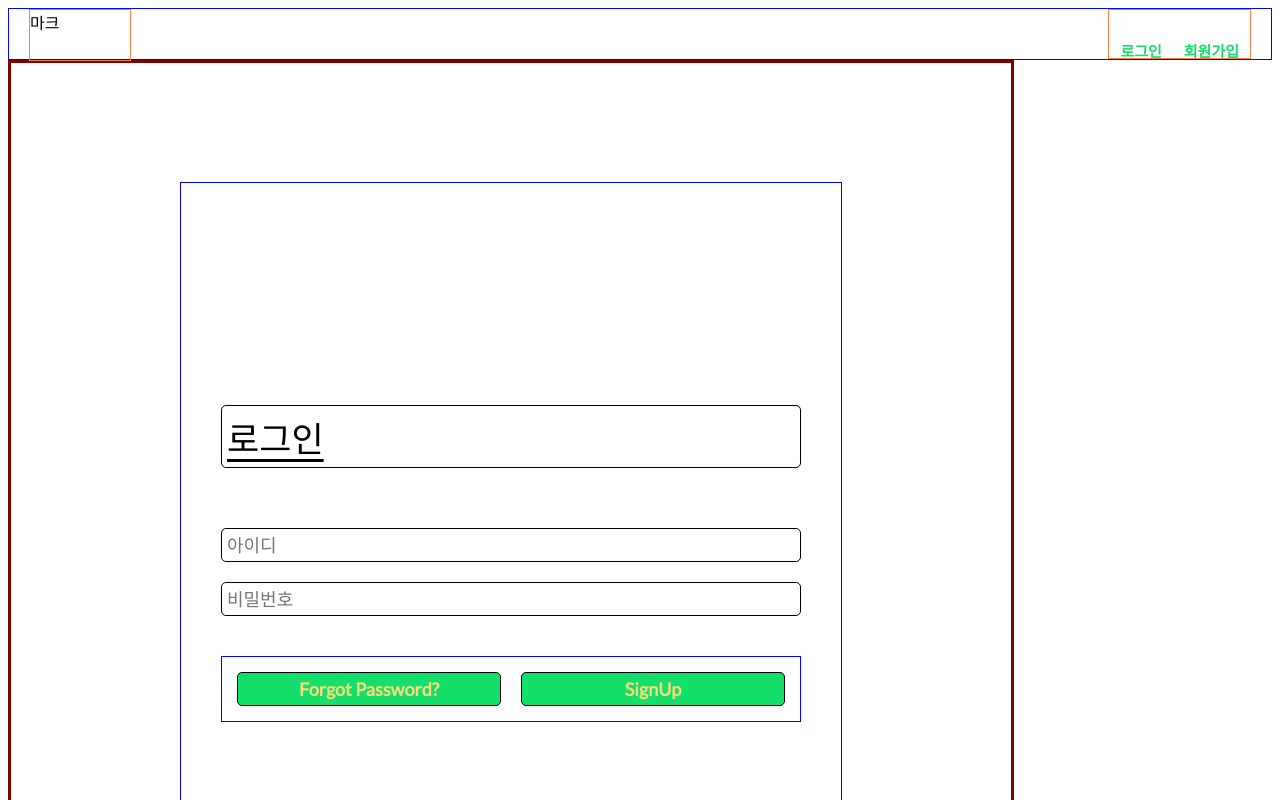
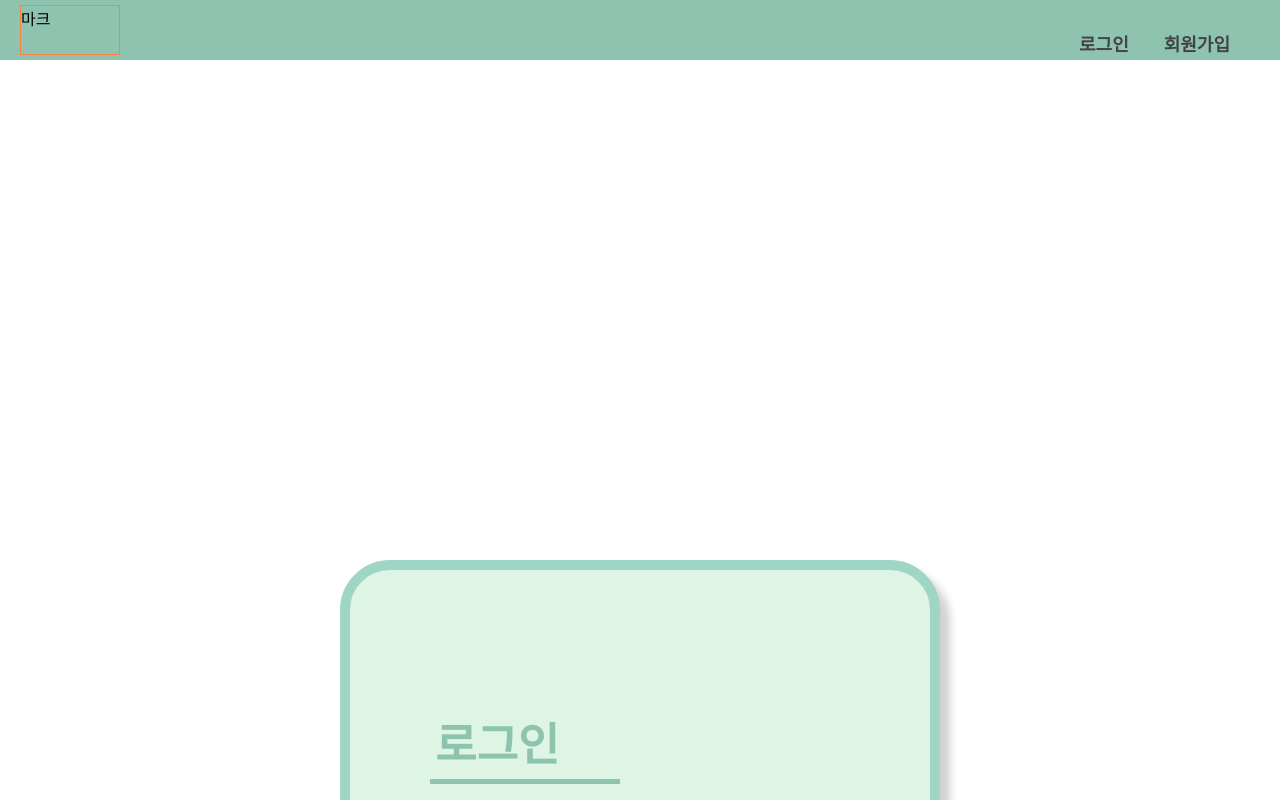
Before and after one commit to codestates-seb/seb40_main_024, a React (Create React App) app in the folder front/: page /login in a window 1280 px wide. Shown: the top 800 px of the page. Built offline with nearby package versions, Linux system fonts and the light colour scheme.

Commit message:
design: 로그인 외 공통컴포넌트 적용, css 수정

```diff
--- a/front/src/App.css
+++ b/front/src/App.css
@@ -2,4 +2,7 @@
 
 * {
   font-family: 'Lato', sans-serif;
+  margin: 0;
+  padding: 0;
+  box-sizing: border-box;
 }
--- a/front/src/Component/Common/Navbar.js
+++ b/front/src/Component/Common/Navbar.js
@@ -8,10 +8,10 @@ const LongContainer = styled.div`
   flex-direction: row;
   justify-content: space-between;
   width: auto;
-  height: 50px;
+  height: 60px;
   padding-left: 20px;
   padding-right: 20px;
-  border: 1px solid #0000ff;
+  background-color: #8ec3b0;
 `;
 
 const MiniContainer = styled.div`
@@ -19,15 +19,17 @@ const MiniContainer = styled.div`
   flex-direction: row;
   justify-content: space-between;
   width: 900px;
-  height: 50px;
+  height: 60px;
   padding-left: 20px;
   padding-right: 20px;
-  border: 1px solid #0000ff;
+  background-color: #8ec3b0;
 `;
 
 const MarkBox = styled.div`
   display: flex;
   flex-direction: row;
+  margin-top: auto;
+  margin-bottom: auto;
   width: 100px;
   height: 50px;
   border: 1px solid #ff8040;
@@ -38,9 +40,14 @@ const HamburgerBox = styled.div`
   flex-direction: column;
   align-items: center;
   justify-content: center;
+  margin-top: auto;
+  margin-bottom: auto;
   width: 50px;
   height: 50px;
-  border: 1px solid #ff8040;
+  background-color: #8ec3b0;
+  border: 1px solid #bcead5;
+  border-radius: 10px;
+  /* border: 1px solid #ff8040; */
   cursor: pointer;
 `;
 
@@ -50,30 +57,30 @@ const Hamburger = styled.div`
   width: 20px;
   height: 2px;
   margin: 2px;
-  background-color: #1a1a1a;
-  border: 1px solid #1a1a1a;
+  background-color: #444;
+  border: 1px solid #444;
   border-radius: 20px;
 `;
 
 const ButtonBox = styled.div`
   display: flex;
   flex-direction: row;
-  border: 1px solid #ff8040;
+  /* border: 1px solid #ff8040; */
 `;
 
 const Button = styled.button`
   display: flex;
   line-height: normal;
   margin-left: 5px;
-  margin-right: 5px;
+  margin-right: 30px;
   padding-top: 30px;
   padding-bottom: 5px;
-  font-size: 15px;
+  font-size: 18px;
   font-weight: bold;
   border: none;
   border-radius: 5px;
   background-color: transparent;
-  color: #13df6a;
+  color: #444;
   vertical-align: bottom;
   z-index: 9999;
   cursor: pointer;
--- a/front/src/Component/Home/MainMiddle.js
+++ b/front/src/Component/Home/MainMiddle.js
@@ -1,6 +1,6 @@
 import styled from 'styled-components';
 import { useNavigate } from 'react-router-dom';
-import { ButtonA, ButtonB, ButtonC } from '../Common/Button';
+import { ButtonA, ButtonB, NavForgotPasswordButton } from '../Common/Button';
 
 const MiddleDiv = styled.div`
   margin: 0 auto;
@@ -41,7 +41,7 @@ const Middle = () => {
           이곳에서 저희와 함께 이루어 보세요
           <ButtonA></ButtonA>
           <ButtonB></ButtonB>
-          <ButtonC></ButtonC>
+          <NavForgotPasswordButton></NavForgotPasswordButton>
         </h2>
         <button onClick={() => navigate('/asset')}>테스트버튼 자산이동</button>
         <button onClick={() => navigate('/freeboardpost')}>
--- a/front/src/Component/Member/ForgotPasswordBox.js
+++ b/front/src/Component/Member/ForgotPasswordBox.js
@@ -1,13 +1,13 @@
 import styled from 'styled-components';
+import { ForgotPasswordButton } from '../Common/Button';
 
 const PageContainer = styled.div`
   display: flex;
   flex-direction: column;
-  width: 1000px;
-  height: 1000px;
+  width: 100%;
+  height: 4500px;
   align-items: center;
-  justify-content: center;
-  border: 3px solid #800000;
+  /* border: 3px solid #800000; */
 `;
 
 const Container = styled.div`
@@ -16,9 +16,12 @@ const Container = styled.div`
   width: 600px;
   height: 700px;
   padding: 30px;
-  margin: auto;
+  margin: 500px;
   justify-content: center;
-  border: 1px solid #0000ff;
+  border: 10px solid #9ed5c5;
+  border-radius: 50px;
+  background-color: #def5e5;
+  box-shadow: 10px 10px 8px #d1d1d1;
 `;
 
 const TitleBox = styled.div`
@@ -26,23 +29,36 @@ const TitleBox = styled.div`
   padding: 5px;
   margin: 10px;
   margin-bottom: 50px;
-  font-size: 35px;
-  text-decoration: underline;
-  text-underline-position: under;
-  border-radius: 5px;
-  border: 1px solid black;
+  margin-left: 50px;
+  width: 350px;
+  font-size: 45px;
+  font-weight: bold;
+  border-bottom: 5px solid #8ec3b0;
+  color: #8ec3b0;
+  border-radius: 1px;
+  /* border: 1px solid black; */
 `;
 
 const TextBox = styled.input`
   display: flex;
   padding: 5px;
-  margin: 10px;
+  margin-top: 25px;
+  margin-left: 50px;
+  margin-right: 50px;
+  height: 40px;
   line-height: normal;
-  font-size: 18px;
-  border-radius: 5px;
-  border: 1px solid black;
+  font-weight: 800;
+  font-size: 20px;
+  border-radius: 8px;
+  border: 3px solid #9ed5c5;
+  color: #444;
   ::placeholder {
-    font-size: 18px;
+    font-size: 20px;
+    padding-left: 8px;
+  }
+  :focus {
+    outline: #8ec3b0;
+    color: #444;
   }
 `;
 
@@ -52,30 +68,18 @@ const ButtonBox = styled.div`
   padding: 5px;
   margin: 10px;
   margin-top: 30px;
-  border: 1px solid #0000ff;
+  /* border: 1px solid #0000ff; */
 `;
 
-const Button = styled.button`
+const Button = styled.div`
   display: flex;
-  line-height: normal;
+  flex-direction: row;
   justify-content: center;
   width: 100%;
   height: auto;
   padding: 5px;
   margin: 10px;
-  font-size: 18px;
-  color: #f9dd7d;
-  font-weight: bold;
-  border: 1px solid black;
-  border-radius: 5px;
-  background-color: #13df6a;
-  cursor: pointer;
-  :hover {
-    background-color: #0ea34e;
-  }
-  :active {
-    background-color: #f4c00b;
-  }
+  /* border: 1px solid #0000ff; */
 `;
 
 export const ForgotPasswordBox = () => {
@@ -87,7 +91,9 @@ export const ForgotPasswordBox = () => {
           <TextBox placeholder="이메일"></TextBox>
           <TextBox placeholder="비밀번호"></TextBox>
           <ButtonBox>
-            <Button>임시비밀번호 받기</Button>
+            <Button>
+              <ForgotPasswordButton />
+            </Button>
           </ButtonBox>
         </Container>
       </PageContainer>
--- a/front/src/Component/Member/LoginBox.js
+++ b/front/src/Component/Member/LoginBox.js
@@ -1,14 +1,14 @@
 import styled from 'styled-components';
-import { useNavigate } from 'react-router-dom';
+
+import { NavForgotPasswordButton, NavSignUpButton } from '../Common/Button';
 
 const PageContainer = styled.div`
   display: flex;
   flex-direction: column;
-  width: 1000px;
-  height: 1000px;
+  width: 100%;
+  height: 4500px;
   align-items: center;
-  justify-content: center;
-  border: 3px solid #800000;
+  /* border: 3px solid #800000; */
 `;
 
 const Container = styled.div`
@@ -17,9 +17,12 @@ const Container = styled.div`
   width: 600px;
   height: 700px;
   padding: 30px;
-  margin: auto;
+  margin: 500px;
   justify-content: center;
-  border: 1px solid #0000ff;
+  border: 10px solid #9ed5c5;
+  border-radius: 50px;
+  background-color: #def5e5;
+  box-shadow: 10px 10px 8px #d1d1d1;
 `;
 
 const TitleBox = styled.div`
@@ -27,23 +30,36 @@ const TitleBox = styled.div`
   padding: 5px;
   margin: 10px;
   margin-bottom: 50px;
-  font-size: 35px;
-  text-decoration: underline;
-  text-underline-position: under;
-  border-radius: 5px;
-  border: 1px solid black;
+  margin-left: 50px;
+  width: 190px;
+  font-size: 45px;
+  font-weight: bold;
+  border-bottom: 5px solid #8ec3b0;
+  color: #8ec3b0;
+  border-radius: 1px;
+  /* border: 1px solid black; */
 `;
 
 const TextBox = styled.input`
   display: flex;
   padding: 5px;
-  margin: 10px;
+  margin-top: 25px;
+  margin-left: 50px;
+  margin-right: 50px;
+  height: 40px;
   line-height: normal;
-  font-size: 18px;
-  border-radius: 5px;
-  border: 1px solid black;
+  font-weight: 800;
+  font-size: 20px;
+  border-radius: 8px;
+  border: 3px solid #9ed5c5;
+  color: #444;
   ::placeholder {
-    font-size: 18px;
+    font-size: 20px;
+    padding-left: 8px;
+  }
+  :focus {
+    outline: #8ec3b0;
+    color: #444;
   }
 `;
 
@@ -53,34 +69,21 @@ const ButtonBox = styled.div`
   padding: 5px;
   margin: 10px;
   margin-top: 30px;
-  border: 1px solid #0000ff;
+  /* border: 1px solid #0000ff; */
 `;
 
-const Button = styled.button`
+const Button = styled.div`
   display: flex;
-  line-height: normal;
+  flex-direction: row;
   justify-content: center;
   width: 100%;
   height: auto;
   padding: 5px;
   margin: 10px;
-  font-size: 18px;
-  color: #f9dd7d;
-  font-weight: bold;
-  border: 1px solid black;
-  border-radius: 5px;
-  background-color: #13df6a;
-  cursor: pointer;
-  :hover {
-    background-color: #0ea34e;
-  }
-  :active {
-    background-color: #f4c00b;
-  }
+  /* border: 1px solid #0000ff; */
 `;
 
 export const LoginBox = () => {
-  const navigate = useNavigate();
   return (
     <PageContainer>
       <Container>
@@ -88,10 +91,10 @@ export const LoginBox = () => {
         <TextBox placeholder="아이디"></TextBox>
         <TextBox placeholder="비밀번호"></TextBox>
         <ButtonBox>
-          <Button onClick={() => navigate('/forgotpassword')}>
-            Forgot Password?
+          <Button>
+            <NavForgotPasswordButton />
+            <NavSignUpButton />
           </Button>
-          <Button onClick={() => navigate('/signup')}>SignUp</Button>
         </ButtonBox>
       </Container>
     </PageContainer>
--- a/front/src/Component/Member/SignupBox.js
+++ b/front/src/Component/Member/SignupBox.js
@@ -1,13 +1,13 @@
 import styled from 'styled-components';
+import { SignUpButton } from '../Common/Button';
 
 const PageContainer = styled.div`
   display: flex;
   flex-direction: column;
-  width: 1000px;
-  height: 1000px;
+  width: 100%;
+  height: 4500px;
   align-items: center;
-  justify-content: center;
-  border: 3px solid #800000;
+  /* border: 3px solid #800000; */
 `;
 
 const Container = styled.div`
@@ -16,65 +16,70 @@ const Container = styled.div`
   width: 600px;
   height: 700px;
   padding: 30px;
-  margin: auto;
+  margin: 500px;
   justify-content: center;
-  border: 1px solid #0000ff;
+  border: 10px solid #9ed5c5;
+  border-radius: 50px;
+  background-color: #def5e5;
+  box-shadow: 10px 10px 8px #d1d1d1;
 `;
 
 const TitleBox = styled.div`
   /* position: fixed; */
   padding: 5px;
   margin: 10px;
-  margin-bottom: 50px;
-  font-size: 35px;
-  text-decoration: underline;
-  text-underline-position: under;
-  border-radius: 5px;
-  border: 1px solid black;
+  margin-bottom: 30px;
+  margin-left: 50px;
+  width: 230px;
+  font-size: 45px;
+  font-weight: bold;
+  border-bottom: 5px solid #8ec3b0;
+  color: #8ec3b0;
+  border-radius: 1px;
+  /* border: 1px solid black; */
 `;
 
 const TextBox = styled.input`
   display: flex;
   padding: 5px;
-  margin: 10px;
+  margin-top: 25px;
+  margin-left: 50px;
+  margin-right: 50px;
+  height: 40px;
   line-height: normal;
-  font-size: 18px;
-  border-radius: 5px;
-  border: 1px solid black;
+  font-weight: 800;
+  font-size: 20px;
+  border-radius: 8px;
+  border: 3px solid #9ed5c5;
+  color: #444;
   ::placeholder {
-    font-size: 18px;
+    font-size: 20px;
+    padding-left: 8px;
+  }
+  :focus {
+    outline: #8ec3b0;
+    color: #444;
   }
 `;
 
 const ButtonBox = styled.div`
   display: flex;
+  flex-direction: row;
   padding: 5px;
   margin: 10px;
   margin-top: 30px;
-  border: 1px solid #0000ff;
+  /* border: 1px solid #0000ff; */
 `;
 
-const Button = styled.button`
+const Button = styled.div`
   display: flex;
-  line-height: normal;
+  flex-direction: row;
   justify-content: center;
   width: 100%;
   height: auto;
   padding: 5px;
   margin: 10px;
-  font-size: 18px;
-  color: #f9dd7d;
-  font-weight: bold;
-  border: 1px solid black;
-  border-radius: 5px;
-  background-color: #13df6a;
-  cursor: pointer;
-  :hover {
-    background-color: #0ea34e;
-  }
-  :active {
-    background-color: #f4c00b;
-  }
+  /* border: 1px solid #0000ff; */
 `;
 
 export const SignupBox = () => {
@@ -89,7 +94,9 @@ export const SignupBox = () => {
           <TextBox placeholder="비밀번호 재입력"></TextBox>
           <TextBox placeholder="이메일"></TextBox>
           <ButtonBox>
-            <Button>SignUp</Button>
+            <Button>
+              <SignUpButton />
+            </Button>
           </ButtonBox>
         </Container>
       </PageContainer>
```
Also changed, not shown: front/src/Component/Common/Button.js (+53 -6 lines).
